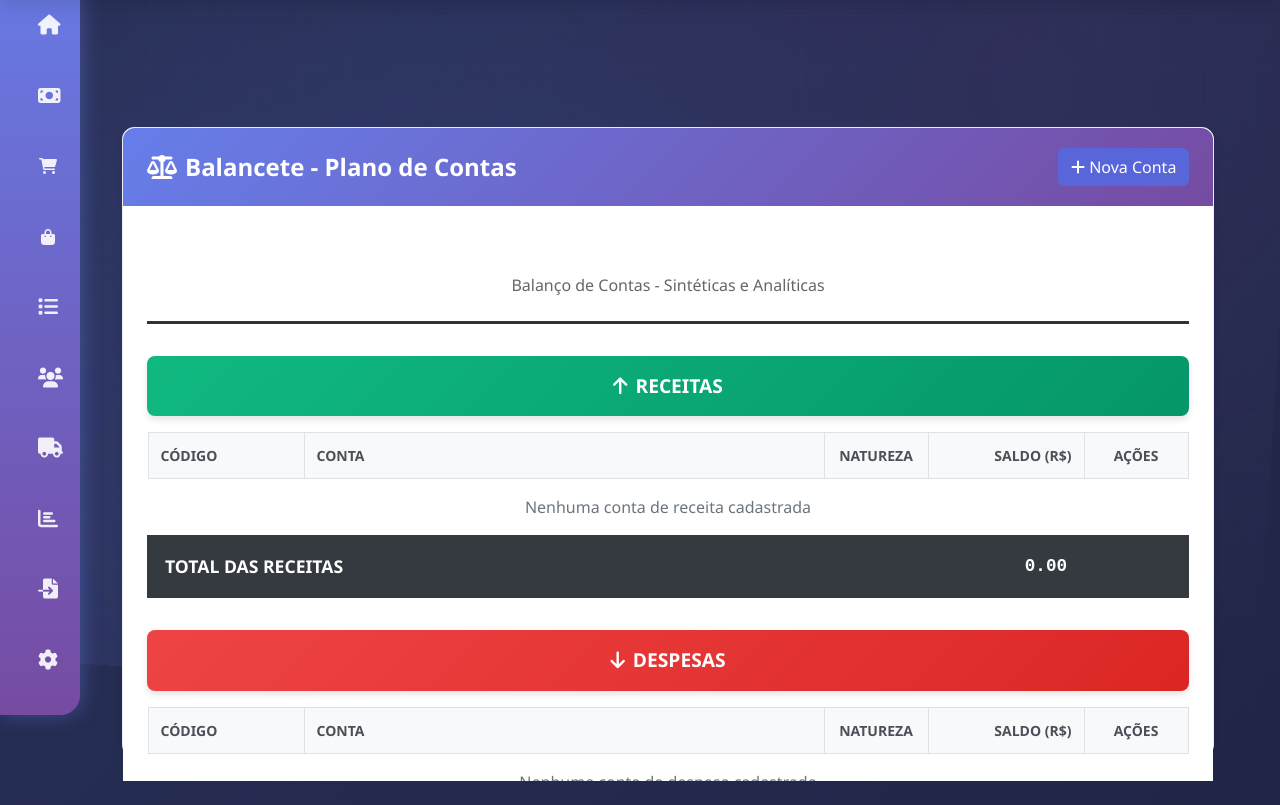
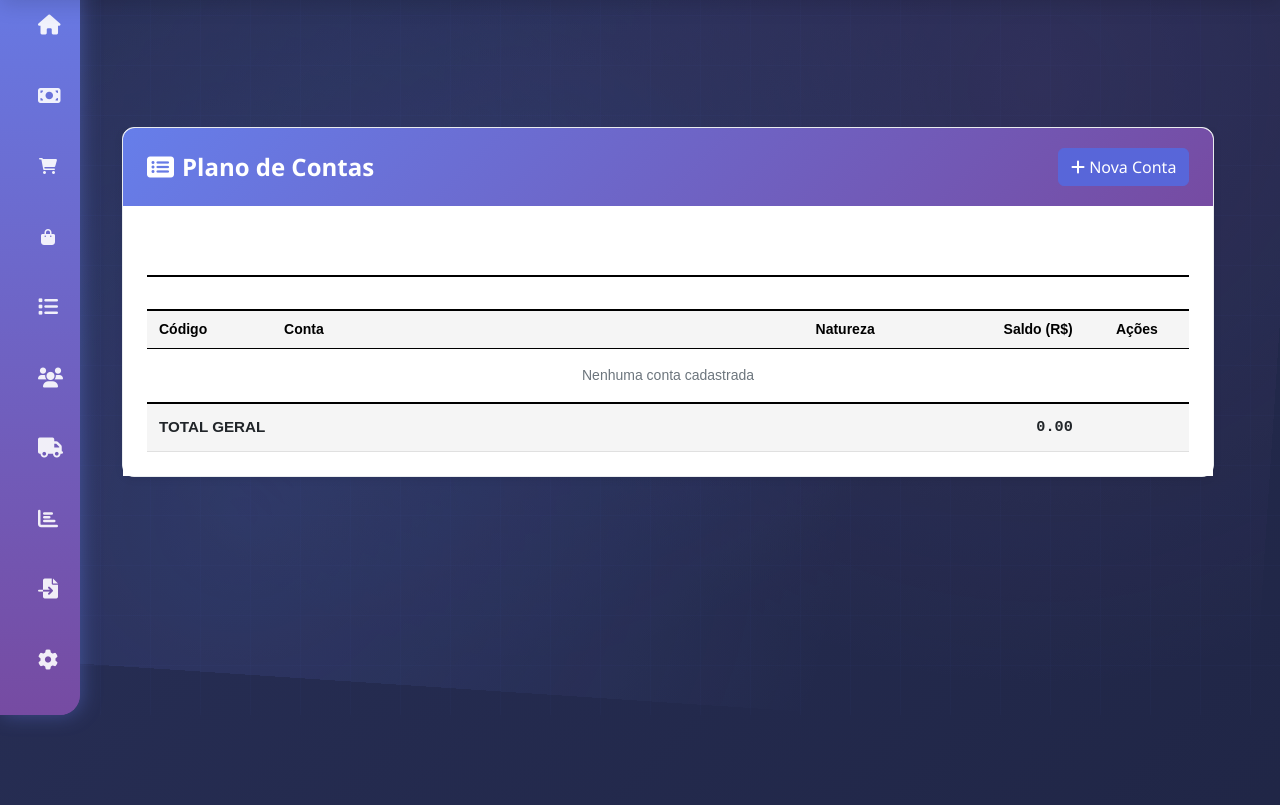
Before and after one commit to AsaPrimeSystems/AsaFinanceSAAS, a Flask app: template templates/plano_contas.html in a window 1280 px wide. Shown: the part 85-890 px from the top of the page. Run offline with Flask 3, Linux system fonts and the light colour scheme; the template is opened without the code that fills it, so the values that code supplies are empty; the visitor is signed in with stand-in values (Sample User, id 1); some libraries are stand-ins or nearby versions.

Commit message:
Redesign plano de contas para layout minimalista de balancete
- Remove seções separadas de receitas/despesas
- Layout vertical único e minimalista
- Estilo tradicional de balancete contábil
- Hierarquia com indentação simples
- Badges minimalistas (S=sintética, A=analítica)
- Remove cores e ícones excessivos

Co-Authored-By: Claude Sonnet 4.5 <noreply@anthropic.com>

```diff
--- a/templates/plano_contas.html
+++ b/templates/plano_contas.html
@@ -4,6 +4,7 @@
 
 {% block content %}
 <style>
+/* Layout minimalista estilo balancete contábil tradicional */
 .balancete-container {
     background: #fff;
     padding: 2rem;
@@ -11,232 +12,175 @@
 
 .balancete-header {
     text-align: center;
-    border-bottom: 3px solid #333;
-    padding-bottom: 1.5rem;
+    border-bottom: 2px solid #000;
+    padding-bottom: 1rem;
     margin-bottom: 2rem;
 }
 
 .balancete-header h2 {
-    font-size: 1.8rem;
+    font-size: 1.5rem;
     font-weight: 700;
-    color: #333;
-    margin-bottom: 0.5rem;
-}
-
-.balancete-header .subtitle {
-    color: #666;
-    font-size: 1rem;
+    color: #000;
+    margin: 0;
+    text-transform: uppercase;
 }
 
 .balancete-table {
     width: 100%;
     border-collapse: collapse;
-    margin-bottom: 2rem;
+    font-family: Arial, sans-serif;
+    font-size: 0.875rem;
 }
 
 .balancete-table thead th {
-    background: #f8f9fa;
-    border: 1px solid #dee2e6;
-    padding: 0.75rem;
+    background: #f5f5f5;
+    border-top: 2px solid #000;
+    border-bottom: 1px solid #000;
+    padding: 0.5rem 0.75rem;
     text-align: left;
     font-weight: 600;
-    font-size: 0.875rem;
-    text-transform: uppercase;
-    color: #495057;
+    color: #000;
 }
 
-.balancete-table thead th.valor-col {
+.balancete-table thead th.codigo-col {
+    width: 12%;
+}
+
+.balancete-table thead th.conta-col {
+    width: 50%;
+}
+
+.balancete-table thead th.natureza-col {
+    width: 10%;
+    text-align: center;
+}
+
+.balancete-table thead th.saldo-col {
+    width: 18%;
     text-align: right;
-    width: 15%;
 }
 
 .balancete-table thead th.acoes-col {
+    width: 10%;
     text-align: center;
-    width: 10%;
 }
 
 .balancete-table tbody tr {
-    border-bottom: 1px solid #e9ecef;
+    border-bottom: 1px solid #e0e0e0;
 }
 
 .balancete-table tbody tr:hover {
-    background: #f8f9fa;
+    background: #fafafa;
 }
 
-/* Estilo para contas sintéticas */
+/* Contas sintéticas - estilo tradicional */
 .conta-sintetica td {
-    background: #e9ecef;
+    padding: 0.6rem 0.75rem;
     font-weight: 700;
-    font-size: 1rem;
-    padding: 0.75rem;
-    border: 1px solid #dee2e6;
+    background: #f9f9f9;
 }
 
-.conta-sintetica .saldo {
-    font-weight: 700;
-    color: #333;
+/* Contas analíticas */
+.conta-analitica td {
+    padding: 0.5rem 0.75rem;
+    font-weight: 400;
 }
 
-/* Estilo para contas analíticas */
-.conta-analitica td {
-    padding: 0.6rem 0.75rem;
-    font-size: 0.925rem;
-    border: 1px solid #e9ecef;
-}
-
-/* Indentação por nível */
-.nivel-1 { padding-left: 1.5rem !important; }
-.nivel-2 { padding-left: 3rem !important; }
-.nivel-3 { padding-left: 4.5rem !important; }
-.nivel-4 { padding-left: 6rem !important; }
-
-/* Seções de Receitas e Despesas */
-.secao-header {
-    background: linear-gradient(135deg, #667eea 0%, #764ba2 100%);
-    color: white;
-    padding: 1rem;
-    font-size: 1.2rem;
-    font-weight: 700;
-    text-align: center;
-    margin-top: 2rem;
-    margin-bottom: 1rem;
-    border-radius: 0.5rem;
-    box-shadow: 0 4px 6px rgba(0,0,0,0.1);
-}
-
-.secao-header.receitas {
-    background: linear-gradient(135deg, #10b981 0%, #059669 100%);
-}
-
-.secao-header.despesas {
-    background: linear-gradient(135deg, #ef4444 0%, #dc2626 100%);
-}
-
-/* Totalizadores */
-.total-row {
-    background: #343a40;
-    color: white;
-    font-weight: 700;
-    font-size: 1.1rem;
-}
-
-.total-row td {
-    padding: 1rem;
-    border: 2px solid #343a40;
-}
-
-.saldo-geral {
-    background: #007bff;
-    color: white;
-    text-align: center;
-    padding: 1.5rem;
-    margin-top: 2rem;
-    border-radius: 0.5rem;
-    font-size: 1.3rem;
-    font-weight: 700;
-    box-shadow: 0 4px 6px rgba(0,0,0,0.1);
-}
-
-/* Badges */
-.badge-natureza {
-    font-size: 0.75rem;
-    padding: 0.25rem 0.5rem;
-    border-radius: 0.25rem;
-    font-weight: 600;
-}
-
-/* Botões de ação */
-.btn-acao {
-    padding: 0.25rem 0.5rem;
-    font-size: 0.875rem;
-    margin: 0 0.125rem;
-}
-
-/* Ícones */
-.icon-sintetica {
-    color: #fbbf24;
-    margin-right: 0.5rem;
-}
-
-.icon-analitica {
-    color: #3b82f6;
-    margin-right: 0.5rem;
-}
+/* Indentação hierárquica minimalista */
+.nivel-1 { padding-left: 1rem !important; }
+.nivel-2 { padding-left: 2.5rem !important; }
+.nivel-3 { padding-left: 4rem !important; }
+.nivel-4 { padding-left: 5.5rem !important; }
 
 /* Valores monetários */
 .valor-monetario {
     font-family: 'Courier New', monospace;
-    font-weight: 600;
     text-align: right;
+    white-space: nowrap;
 }
 
-.valor-receita {
-    color: #059669;
+/* Badges minimalistas */
+.badge-natureza {
+    font-size: 0.7rem;
+    padding: 0.15rem 0.4rem;
+    font-weight: 500;
 }
 
-.valor-despesa {
-    color: #dc2626;
+/* Botões de ação minimalistas */
+.btn-acao {
+    padding: 0.2rem 0.4rem;
+    font-size: 0.8rem;
+    margin: 0 0.1rem;
+}
+
+/* Totalizador simples */
+.total-row {
+    border-top: 2px solid #000;
+    border-bottom: 2px solid #000;
+    background: #f5f5f5;
+}
+
+.total-row td {
+    padding: 0.75rem;
+    font-weight: 700;
+    font-size: 0.95rem;
+}
+
+/* Tipo de conta discreto */
+.tipo-conta {
+    display: inline-block;
+    font-size: 0.7rem;
+    color: #666;
+    margin-left: 0.5rem;
+    font-style: italic;
 }
 </style>
 
 <div class="container-fluid">
     <div class="card shadow-sm">
         <div class="card-header bg-dark text-white d-flex justify-content-between align-items-center">
-            <h4 class="mb-0"><i class="fas fa-balance-scale me-2"></i>Balancete - Plano de Contas</h4>
-            <a href="{{ url_for('nova_conta') }}" class="btn btn-primary">
+            <h4 class="mb-0"><i class="fas fa-list-alt me-2"></i>Plano de Contas</h4>
+            <a href="{{ url_for('nova_conta') }}" class="btn btn-primary btn-sm">
                 <i class="fas fa-plus"></i> Nova Conta
             </a>
         </div>
 
         <div class="card-body balancete-container">
             <div class="balancete-header">
-                <h2>Plano de Contas Hierárquico</h2>
-                <div class="subtitle">Balanço de Contas - Sintéticas e Analíticas</div>
-            </div>
-
-            <!-- RECEITAS -->
-            <div class="secao-header receitas">
-                <i class="fas fa-arrow-up me-2"></i>RECEITAS
+                <h2>Plano de Contas</h2>
             </div>
 
             <table class="balancete-table">
                 <thead>
                     <tr>
-                        <th style="width: 15%">Código</th>
-                        <th style="width: 50%">Conta</th>
-                        <th style="width: 10%" class="text-center">Natureza</th>
-                        <th class="valor-col">Saldo (R$)</th>
+                        <th class="codigo-col">Código</th>
+                        <th class="conta-col">Conta</th>
+                        <th class="natureza-col">Natureza</th>
+                        <th class="saldo-col">Saldo (R$)</th>
                         <th class="acoes-col">Ações</th>
                     </tr>
                 </thead>
                 <tbody>
-                    {% macro renderizar_conta(conta, tipo_class='receita') %}
+                    {% macro renderizar_conta(conta) %}
                         <tr class="{% if conta.natureza == 'sintetica' %}conta-sintetica{% else %}conta-analitica{% endif %}">
                             <td>{{ conta.codigo or '-' }}</td>
                             <td class="nivel-{{ conta.nivel or 1 }}">
-                                {% if conta.natureza == 'sintetica' %}
-                                    <i class="fas fa-folder icon-sintetica"></i>
-                                {% else %}
-                                    <i class="fas fa-file-invoice-dollar icon-analitica"></i>
-                                {% endif %}
-                                <strong>{{ conta.nome }}</strong>
-                                {% if conta.descricao %}
-                                    <small class="text-muted d-block">{{ conta.descricao }}</small>
-                                {% endif %}
+                                {{ conta.nome }}
+                                <span class="tipo-conta">({{ conta.tipo }})</span>
                             </td>
                             <td class="text-center">
                                 {% if conta.natureza == 'sintetica' %}
-                                    <span class="badge bg-secondary badge-natureza">Sintética</span>
+                                    <span class="badge bg-secondary badge-natureza">S</span>
                                 {% else %}
-                                    <span class="badge bg-info badge-natureza">Analítica</span>
+                                    <span class="badge bg-primary badge-natureza">A</span>
                                 {% endif %}
                             </td>
-                            <td class="valor-monetario valor-{{ tipo_class }}">
+                            <td class="valor-monetario">
                                 {{ "%.2f"|format(conta.saldo or 0) }}
                             </td>
                             <td class="text-center">
                                 <a href="{{ url_for('editar_conta', conta_id=conta.id) }}"
-                                   class="btn btn-sm btn-outline-primary btn-acao" title="Editar">
+                                   class="btn btn-sm btn-outline-secondary btn-acao" title="Editar">
                                     <i class="fas fa-edit"></i>
                                 </a>
                                 <button type="button" class="btn btn-sm btn-outline-danger btn-acao"
@@ -251,72 +195,40 @@
                         </tr>
                         {% if conta.filhos_lista %}
                             {% for filho in conta.filhos_lista %}
-                                {{ renderizar_conta(filho, tipo_class) }}
+                                {{ renderizar_conta(filho) }}
                             {% endfor %}
                         {% endif %}
                     {% endmacro %}
 
+                    <!-- Renderizar todas as contas (receitas e despesas juntas) -->
                     {% if contas_receita %}
                         {% for conta in contas_receita %}
-                            {{ renderizar_conta(conta, 'receita') }}
+                            {{ renderizar_conta(conta) }}
                         {% endfor %}
-                    {% else %}
+                    {% endif %}
+
+                    {% if contas_despesa %}
+                        {% for conta in contas_despesa %}
+                            {{ renderizar_conta(conta) }}
+                        {% endfor %}
+                    {% endif %}
+
+                    {% if not contas_receita and not contas_despesa %}
                         <tr>
                             <td colspan="5" class="text-center text-muted py-3">
-                                Nenhuma conta de receita cadastrada
+                                Nenhuma conta cadastrada
                             </td>
                         </tr>
                     {% endif %}
 
+                    <!-- Totalizador -->
                     <tr class="total-row">
-                        <td colspan="3">TOTAL DAS RECEITAS</td>
-                        <td class="valor-monetario">{{ "%.2f"|format(total_receitas or 0) }}</td>
+                        <td colspan="3"><strong>TOTAL GERAL</strong></td>
+                        <td class="valor-monetario">{{ "%.2f"|format(saldo_geral or 0) }}</td>
                         <td></td>
                     </tr>
                 </tbody>
             </table>
-
-            <!-- DESPESAS -->
-            <div class="secao-header despesas">
-                <i class="fas fa-arrow-down me-2"></i>DESPESAS
-            </div>
-
-            <table class="balancete-table">
-                <thead>
-                    <tr>
-                        <th style="width: 15%">Código</th>
-                        <th style="width: 50%">Conta</th>
-                        <th style="width: 10%" class="text-center">Natureza</th>
-                        <th class="valor-col">Saldo (R$)</th>
-                        <th class="acoes-col">Ações</th>
-                    </tr>
-                </thead>
-                <tbody>
-                    {% if contas_despesa %}
-                        {% for conta in contas_despesa %}
-                            {{ renderizar_conta(conta, 'despesa') }}
-                        {% endfor %}
-                    {% else %}
-                        <tr>
-                            <td colspan="5" class="text-center text-muted py-3">
-                                Nenhuma conta de despesa cadastrada
-                            </td>
-                        </tr>
-                    {% endif %}
-
-                    <tr class="total-row">
-                        <td colspan="3">TOTAL DAS DESPESAS</td>
-                        <td class="valor-monetario">{{ "%.2f"|format(total_despesas or 0) }}</td>
-                        <td></td>
-                    </tr>
-                </tbody>
-            </table>
-
-            <!-- SALDO GERAL -->
-            <div class="saldo-geral">
-                <i class="fas fa-chart-line me-2"></i>SALDO GERAL (Receitas - Despesas):
-                <strong>R$ {{ "%.2f"|format(saldo_geral or 0) }}</strong>
-            </div>
         </div>
     </div>
 </div>
```
